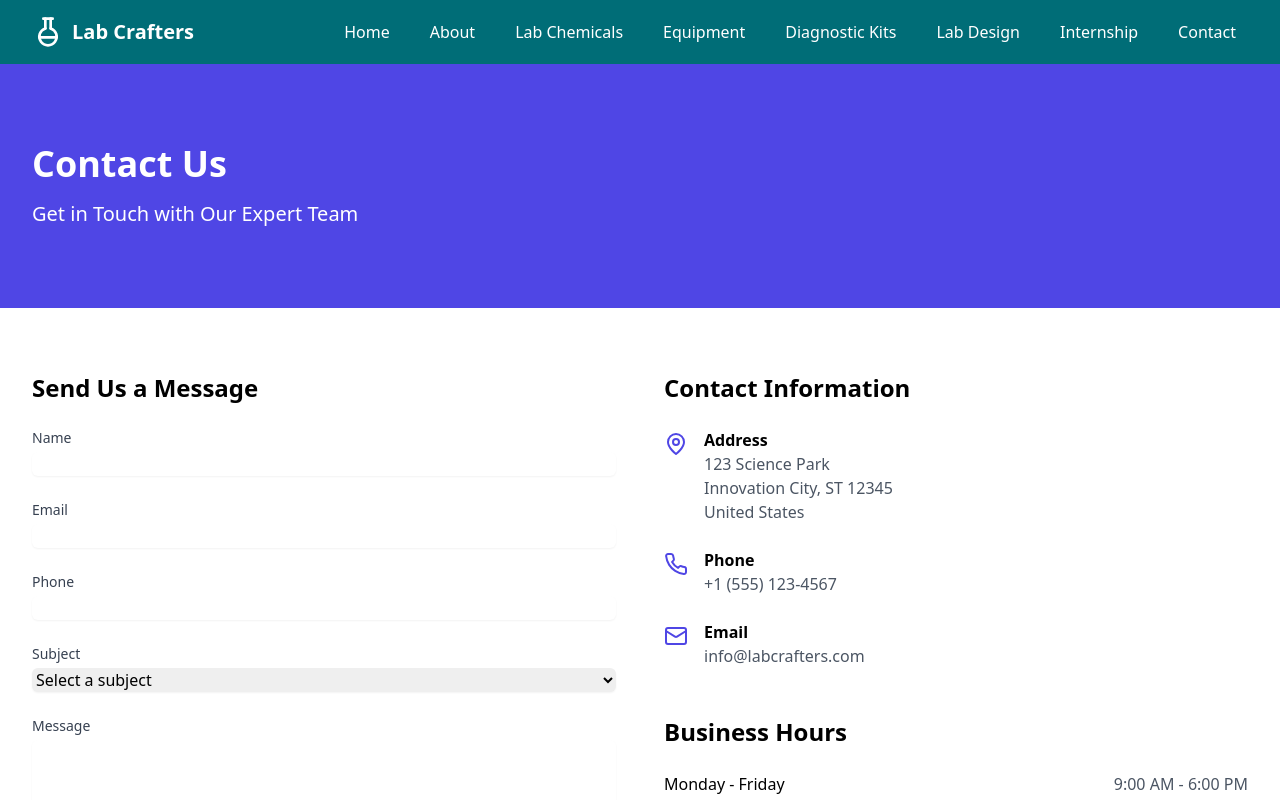
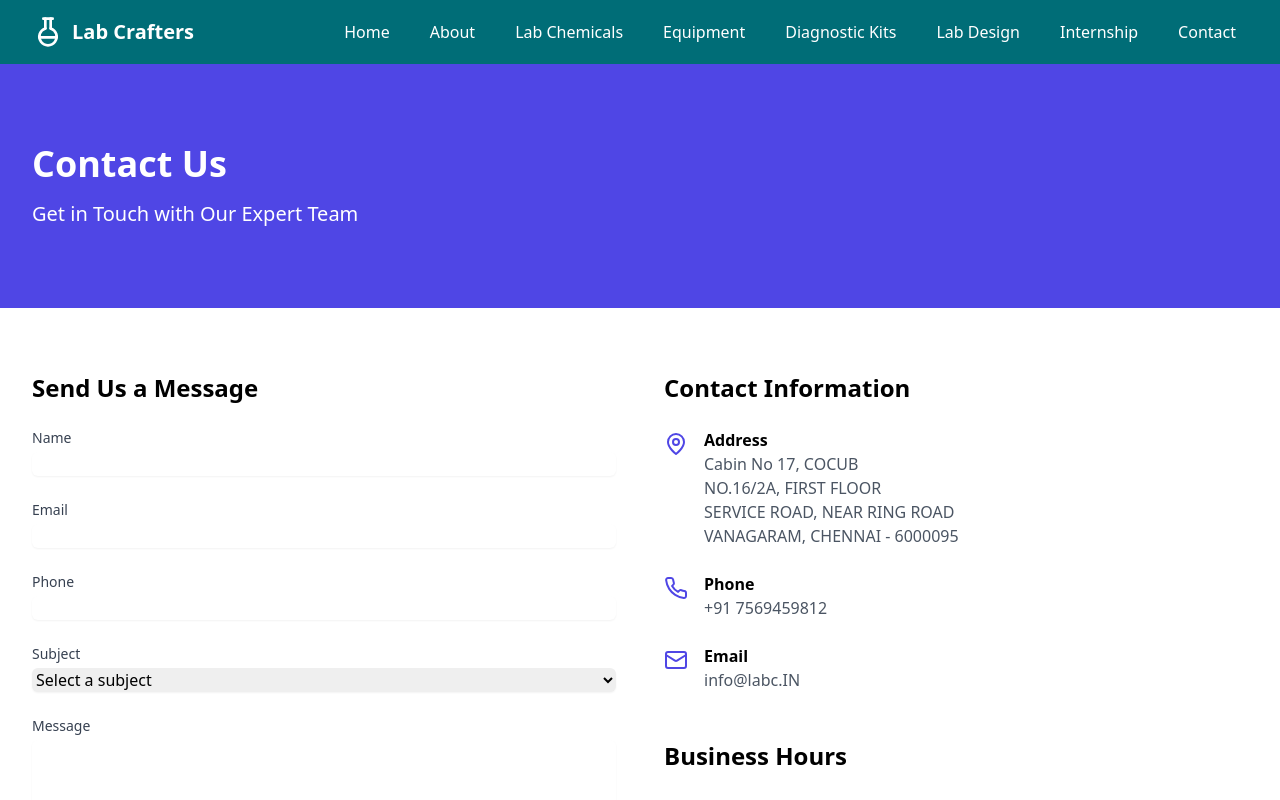
Before and after one commit to mahepal88/labcrafters, a React (Vite) app: page /contact in a window 1280 px wide. Shown: the top 800 px of the page. Built offline with nearby package versions, Linux system fonts and the light colour scheme.

Commit message:
Update Contact.tsx

```diff
--- a/src/pages/Contact.tsx
+++ b/src/pages/Contact.tsx
@@ -123,9 +123,10 @@ const Contact = () => {
                   <div>
                     <h3 className="font-bold">Address</h3>
                     <p className="text-gray-600">
-                      123 Science Park<br />
-                      Innovation City, ST 12345<br />
-                      United States
+                      Cabin No 17, COCUB<br />
+                      NO.16/2A, FIRST FLOOR<br />
+                      SERVICE ROAD, NEAR RING ROAD<br />
+                      VANAGARAM, CHENNAI - 6000095<br />
                     </p>
                   </div>
                 </div>
@@ -133,14 +134,14 @@ const Contact = () => {
                   <Phone className="h-6 w-6 text-indigo-600 mt-1 mr-4" />
                   <div>
                     <h3 className="font-bold">Phone</h3>
-                    <p className="text-gray-600">+1 (555) 123-4567</p>
+                    <p className="text-gray-600">+91 7569459812</p>
                   </div>
                 </div>
                 <div className="flex items-start">
                   <Mail className="h-6 w-6 text-indigo-600 mt-1 mr-4" />
                   <div>
                     <h3 className="font-bold">Email</h3>
-                    <p className="text-gray-600">info@labcrafters.com</p>
+                    <p className="text-gray-600">info@labc.IN</p>
                   </div>
                 </div>
               </div>
```
